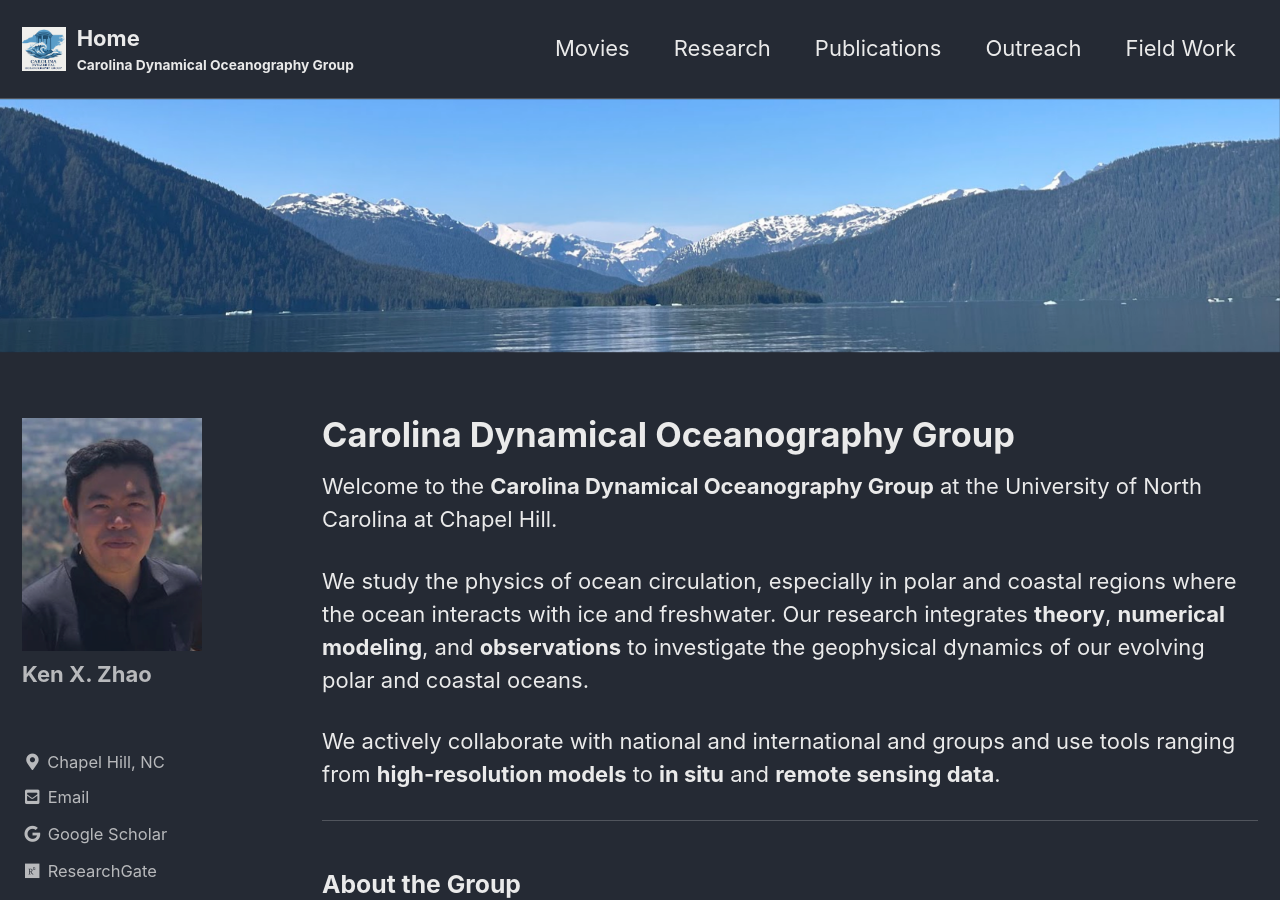
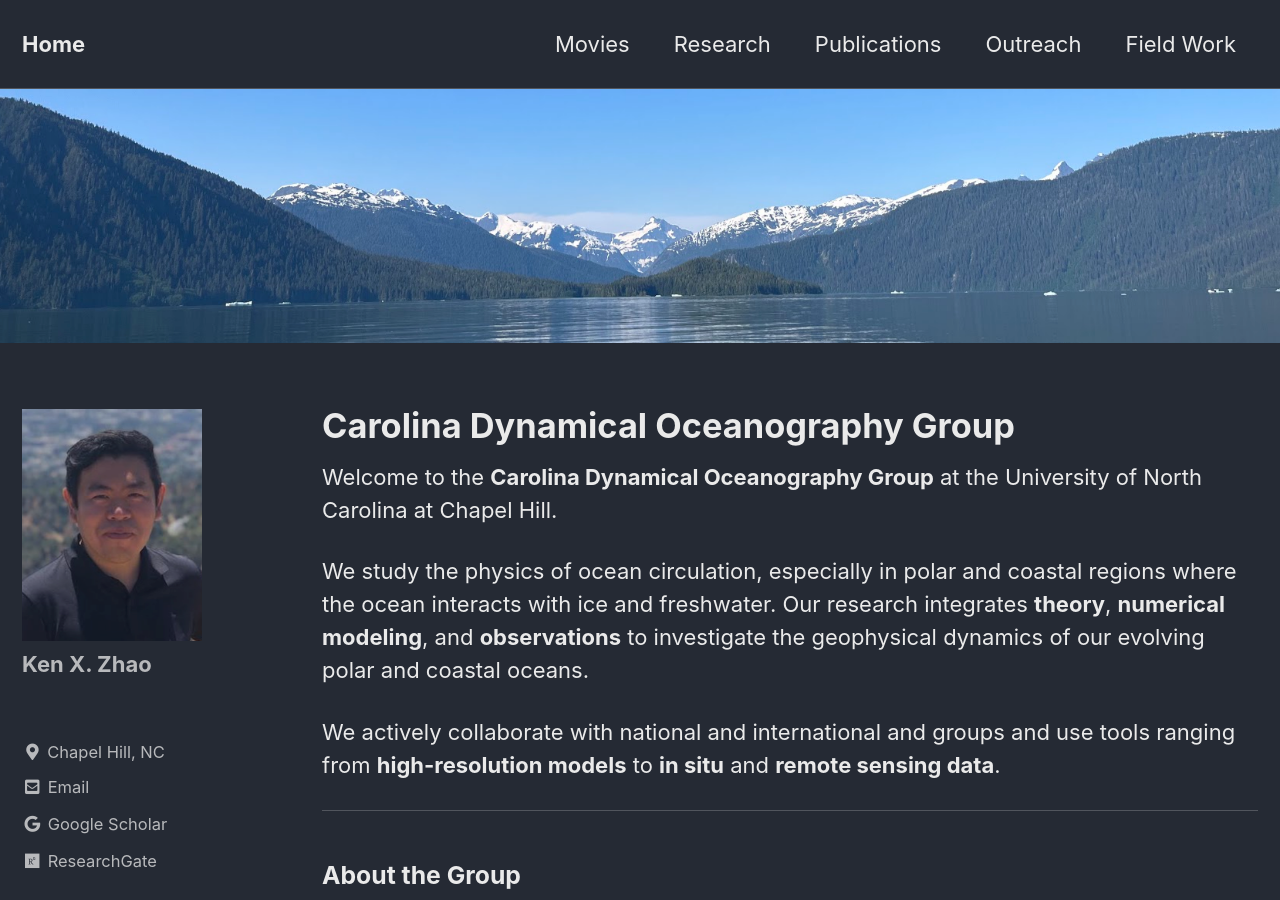
Before and after one commit to unc-ocean-dynamics/unc-ocean-dynamics.github.io, a Jekyll site: the page built from index.md, in a window 1280 px wide and 900 px high. Built offline with Jekyll 4.4.1, drawn with Linux system fonts in a browser that asks for light colours; cached includes are drawn as plain includes.

Commit message:
Update _config.yml

```diff
--- a/_config.yml
+++ b/_config.yml
@@ -18,14 +18,12 @@ minimal_mistakes_skin    : "dark"
 locale                   : "en-US"
 title                    : "Carolina Dynamical Oceanography Group"
 title_separator          : "-"
-subtitle                 : "Carolina Dynamical Oceanography Group"  # ← updated
 name                     : "Carolina Dynamical Oceanography Group"
 description              : "We study polar and coastal oceanography across scales."  # ← updated
 url                      : "https://unc-ocean-dynamics.github.io"
 baseurl                  : ""
 repository               : "unc-ocean-dynamics/unc-ocean-dynamics.github.io"
 masthead_title           : "Home"
-logo                     : /assets/images/CDOG2.png
 words_per_minute         : 200
 comments:
   provider               : # false (default), "disqus", "discourse", "facebook", "staticman", "staticman_v2", "utterances", "giscus", "custom"
```
